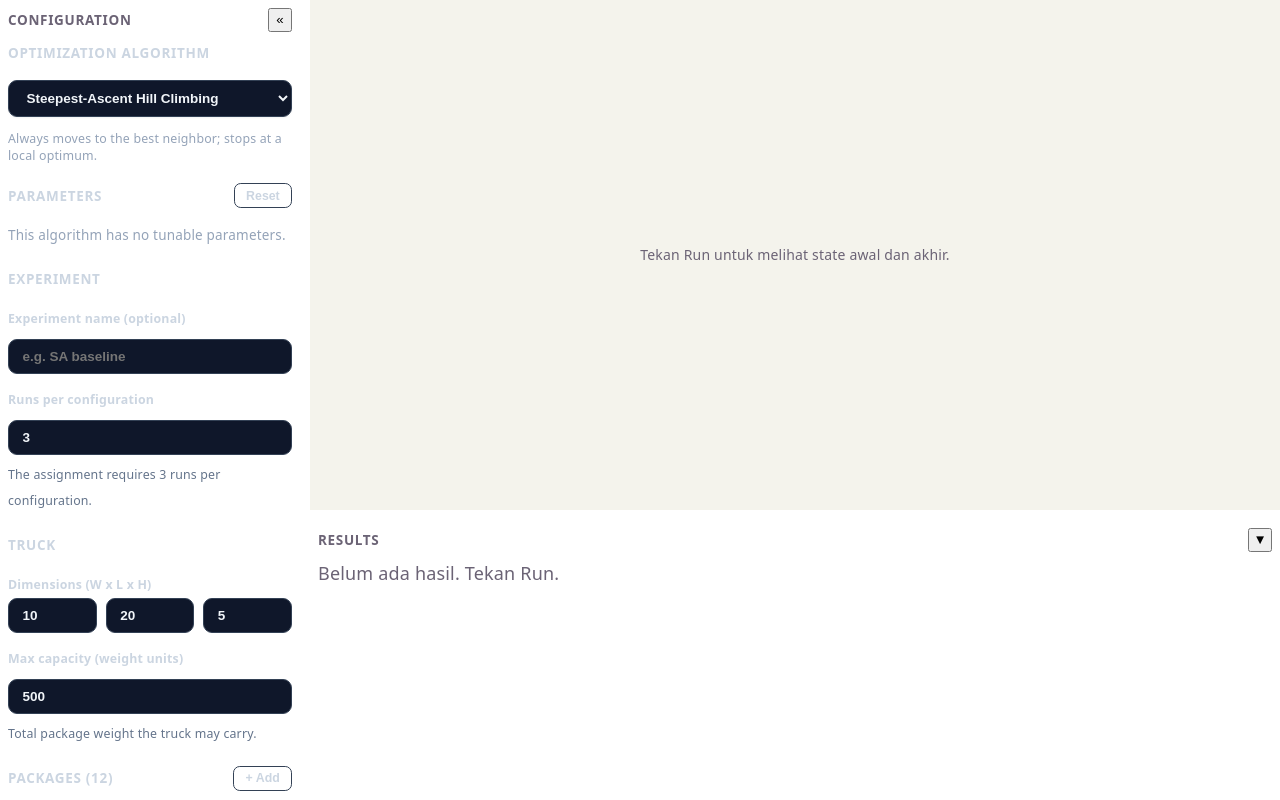
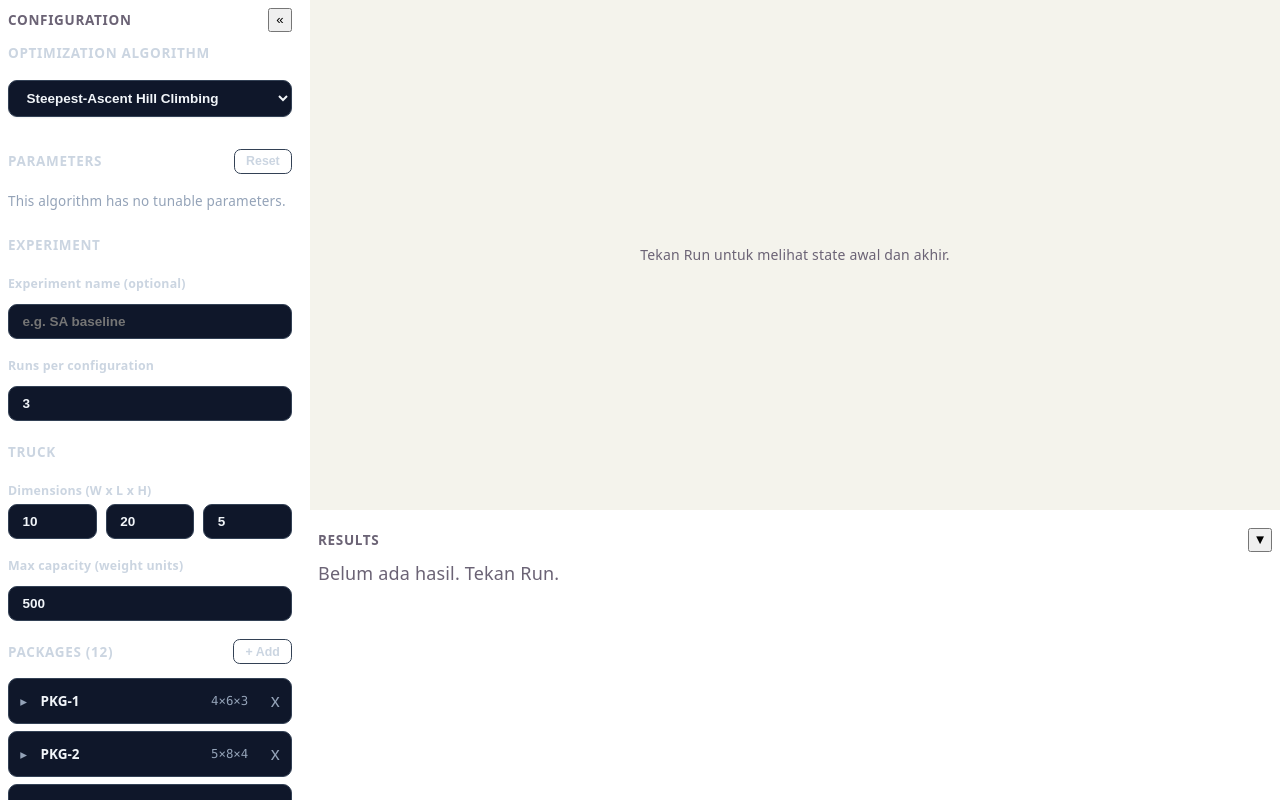
Before and after one commit to Celtors/IF3170_G23_PengembaraKakas, a React (Vite) app in the folder src/frontend/: page / in a window 1280 px wide. Built offline with nearby package versions, Linux system fonts and the light colour scheme.

Commit message:
refactor: menghapus teks hint dan deskripsi pada form konfigurasi

```diff
--- a/src/frontend/src/app/AppLayout.tsx
+++ b/src/frontend/src/app/AppLayout.tsx
@@ -146,7 +146,7 @@ const AppLayout: React.FC = () => {
                         />
                         <FormField
                             label="Seed (optional)"
-                            hint="Same seed = same initial state for every algorithm. Leave empty for random."
+                            hint=""
                             issue={seedValid ? undefined : { severity: "error", message: "Seed must be a whole number ≥ 0." }}
                         >
                             <input
--- a/src/frontend/src/data/configData.ts
+++ b/src/frontend/src/data/configData.ts
@@ -96,32 +96,32 @@ export const PARAM_FIELDS: Record<ParamKey, ParamFieldDef> = {
 export const ALGORITHM_METADATA: Record<AlgorithmType, AlgorithmMeta> = {
     STEEPEST_HC: {
         label: "Steepest-Ascent Hill Climbing",
-        description: "Always moves to the best neighbor; stops at a local optimum.",
+        description: "",
         paramKeys: [],
     },
     STOCHASTIC_HC: {
         label: "Stochastic Hill Climbing",
-        description: "Picks a random improving neighbor each iteration.",
+        description: "",
         paramKeys: ["maxIterations"],
     },
     SIDEMOVE_HC: {
         label: "Hill Climbing with Sideways Move",
-        description: "Allows moves to equal-valued neighbors, up to a limit.",
+        description: "",
         paramKeys: ["maxSidewaysMove"],
     },
     RANDOMR_HC: {
         label: "Random-Restart Hill Climbing",
-        description: "Repeats hill climbing from random initial states.",
+        description: "",
         paramKeys: ["maxRestart"],
     },
     SIM_ANNEALING: {
         label: "Simulated Annealing",
-        description: "Accepts worse moves with probability e^(ΔE/T) while T cools.",
+        description: "",
         paramKeys: ["initialTemp", "coolingRate", "minTemp"],
     },
     GENETIC_ALG: {
         label: "Genetic Algorithm",
-        description: "Evolves a population through selection, crossover and mutation.",
+        description: "",
         paramKeys: ["sumPopulation", "iteration", "mutationRate"],
     },
 };
@@ -184,7 +184,7 @@ export const MAX_CAPACITY_FIELD: NumberFieldDef = {
     step: 1,
     integer: true,
     min: 1,
-    hint: "Total package weight the truck may carry.",
+    hint: "",
 };
 
 export const PACKAGE_NUMBER_FIELDS: Record<PackageNumberField, NumberFieldDef> = {
--- a/src/frontend/src/features/algorithm-config/components/ExperimentConfig.tsx
+++ b/src/frontend/src/features/algorithm-config/components/ExperimentConfig.tsx
@@ -66,7 +66,7 @@ export function ExperimentConfig({
 
             <FormField
                 label="Runs per configuration"
-                hint="The assignment requires 3 runs per configuration."
+                hint=""
                 issue={findIssue(issues, "runRepetition")}
             >
                 <input
--- a/src/frontend/src/features/truck-config/components/PackageCard.tsx
+++ b/src/frontend/src/features/truck-config/components/PackageCard.tsx
@@ -153,7 +153,6 @@ export function PackageCard({
                         <span className="package-card__fragile-text">
                             <span className="package-card__fragile-title">Fragile</span>
                             <span className="package-card__fragile-detail">
-                                Nothing may be stacked on top of it.
                             </span>
                         </span>
                     </label>
```
